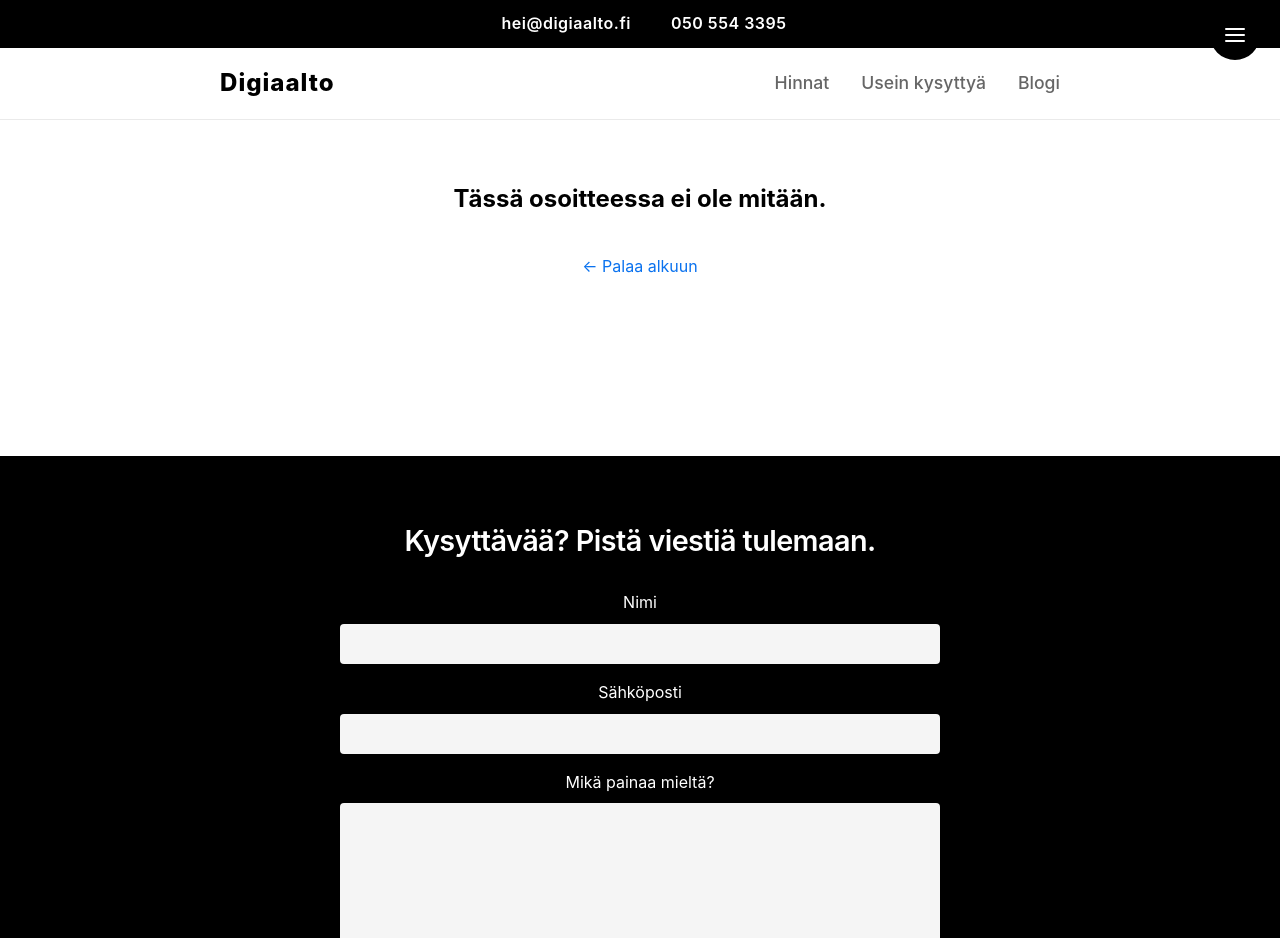
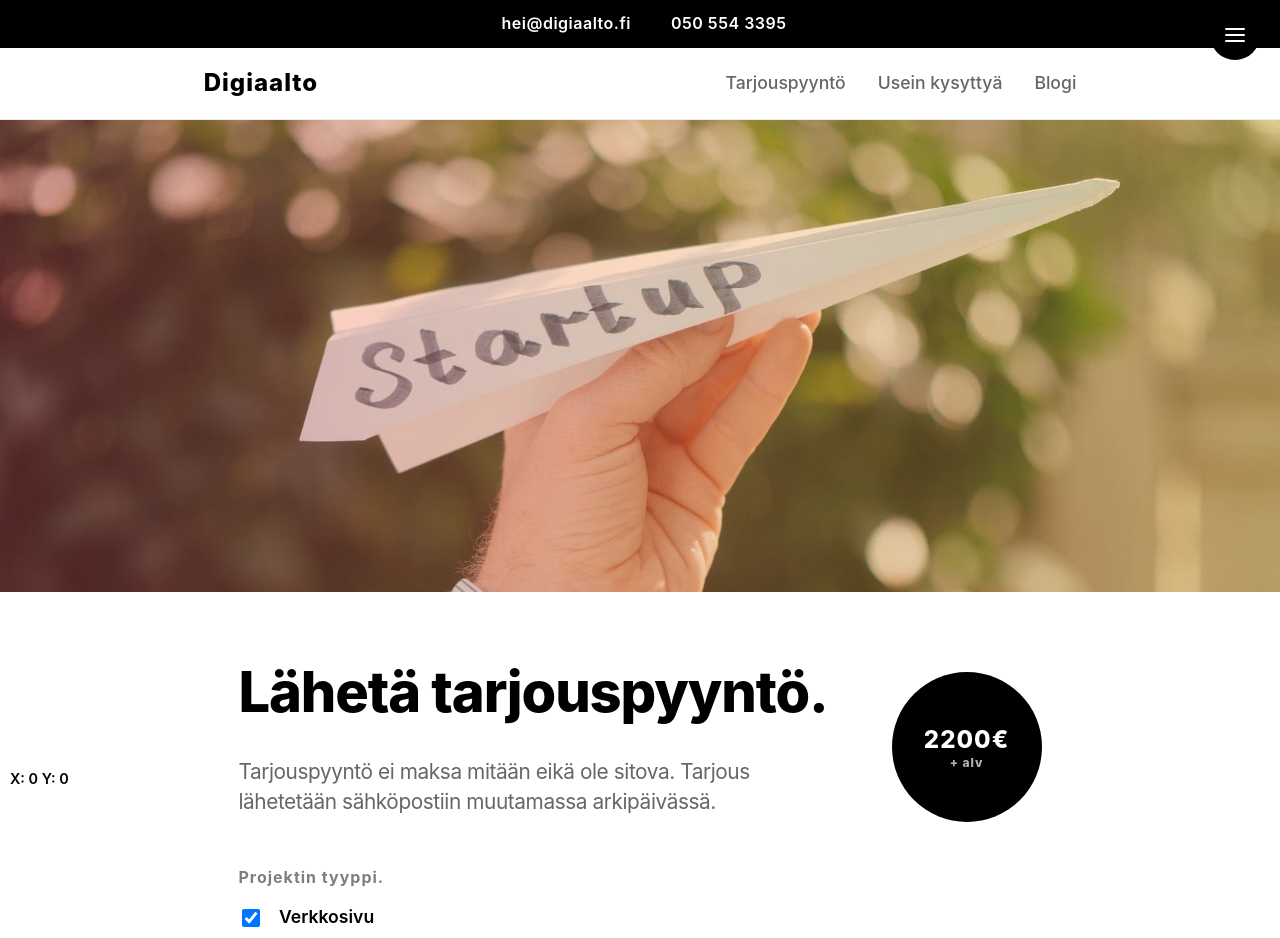
Before and after one commit to digiaalto/etusivu, a Next.js app: page /tarjouspyynto in a window 1280 px wide. Before the commit this address had no page. Shown: the top 938 px of the page. Built offline with nearby package versions, Linux system fonts and the light colour scheme.

Commit message:
Sisältömuutoksia

```diff
--- a/components/common/Footer.js
+++ b/components/common/Footer.js
@@ -32,7 +32,7 @@ const NavigationRow = () => {
         <Link href="/">
           <a className={styles.link}>Etusivu</a>
         </Link>
-        <Link href="/hinnat">
+        <Link href="/tarjouspyynto">
           <a className={styles.link}>Hinnat</a>
         </Link>
         <Link href="/usein-kysyttya">
--- a/components/common/Menu.js
+++ b/components/common/Menu.js
@@ -12,8 +12,8 @@ const links = [
     href: "/",
   },
   {
-    text: "Hinnat",
-    href: "/hinnat",
+    text: "Tarjouspyyntö",
+    href: "/tarjouspyynto",
   },
   {
     text: "Usein kysyttyä",
--- a/components/common/Navigation.js
+++ b/components/common/Navigation.js
@@ -11,7 +11,7 @@ const Navigation = ({ topbar }) => {
     >
       <Logo />
       <ol className={styles.links}>
-        <NavLink href={"/hinnat"} text="Hinnat" />
+        <NavLink href={"/tarjouspyynto"} text="Tarjouspyyntö" />
         <NavLink href={"/usein-kysyttya"} text="Usein kysyttyä" />
         <NavLink href={"/blogi"} text="Blogi" />
       </ol>
--- a/components/etusivu/Nayteikkuna.js
+++ b/components/etusivu/Nayteikkuna.js
@@ -26,9 +26,9 @@ const digiaalto = {
     parhaatKaytannot: 100,
     seo: 100,
   },
-  header: "Digiaalto.fi",
+  header: "Digiaalto",
   paragraphs: [
-    `Oma sivu; luomme mukavakäyttöisiä verkkosivuja jotka optimoidaan tappiin tehokkaalla koodilla.`,
+    `Mukavakäyttöisiä ja tehokkaita verkkosivuja mitkä optimoidaan uudella tavalla.`,
   ],
 }
 
@@ -55,7 +55,7 @@ const majoitusroosa = {
   },
   header: "Majoitusroosa",
   paragraphs: [
-    `Kanta-Hämeen Lammen luonnossa sijaitseva majoituspaikka isoille ryhmille. Englanniksi ja suomeksi.`,
+    `Kanta-Hämeen Lammen luonnossa majoituspaikka isoille ryhmille. Sivusto englanniksi ja suomeksi.`,
   ],
 }
 
--- a/components/tarjouspyynto/TarjousApp.js
+++ b/components/tarjouspyynto/TarjousApp.js
@@ -8,17 +8,16 @@ import { PriceWidget } from "./index"
 const sisalto = {
   header: "Lähetä tarjouspyyntö.",
   subheader:
-    "Tarjouspyyntö ei maksa mitään eikä ole sitova. Lähetämme tarjouksen antamaanne sähköpostiin 1-2 arkipäivässä.",
+    "Tarjouspyyntö ei maksa mitään eikä ole sitova. Tarjous lähetetään sähköpostiin muutamassa arkipäivässä.",
   vahvistusViesti: {
     success: {
       header: "Kiitos yhteydenotosta.",
-      subheader: "Luemme antamasi tiedot läpi ja vastaamme piakkoin.",
+      subheader: "Käymme tiedot läpi ja vastaamme mahdollisimman pian.",
     },
     error: {
       header:
         "Tarjouspyyntöjä on tullut niin monta että lähetysraja on ylittynyt...",
-      subheader:
-        "Viesti ei mennyt perille, pahoittelumme. Onneksi sähköposti toimii aina.",
+      subheader: "Viesti ei mennyt perille, pahoittelumme.",
     },
   },
 }
--- a/components/tarjouspyynto/TarjousForm.js
+++ b/components/tarjouspyynto/TarjousForm.js
@@ -47,7 +47,7 @@ const sisalto = {
   lisatiedot: {
     projektiKuvaus: {
       name: "projektiKuvaus",
-      label: "Kerro projektista omin sanoin (laajuus, vaatimukset, tarkoitus).",
+      label: "Kuvaile projektia. (mm. laajuus, vaatimukset, tarkoitus)",
     },
   },
   palvelut: {
@@ -244,9 +244,9 @@ const TyyppiSection = ({
 }) => {
   return (
     <FormSection>
-      <Header text={"Valitse projektin tyypit."} refs={typeRef} />
+      <Header text={"Projektin tyyppi."} refs={typeRef} />
       {showError && (
-        <span className={styles.error}>Valitse ainakin yksin tyyppi.</span>
+        <span className={styles.error}>Valitse vähintään yksi ominaisuus.</span>
       )}
       <RowGrid>
         <Checkbox
--- a/pages/hinnat.js
+++ b/pages/tarjouspyynto.js
@@ -1,7 +1,7 @@
 import Layout from "../components/layouts"
 import TarjousApp from "../components/tarjouspyynto"
 import Image from "next/image"
-import styles from "@/styles/pages/hinnat.module.sass"
+import styles from "@/styles/pages/tarjouspyynto.module.sass"
 
 const Hinnat = () => {
   return (
@@ -12,6 +12,7 @@ const Hinnat = () => {
           layout="fill"
           objectFit="cover"
           alt="Tarjouspyyntöä kuvaava paperilentokone."
+          objectPosition="50% 30%"
         />
       </div>
       <TarjousApp />
```
Also changed, not shown: components/etusivu/Suunnittelu.js (+7 -4 lines), components/etusivu/Takuu.js (+8 -3 lines), styles/pages/tarjouspyynto.module.sass (renamed from styles/pages/hinnat.module.sass).
